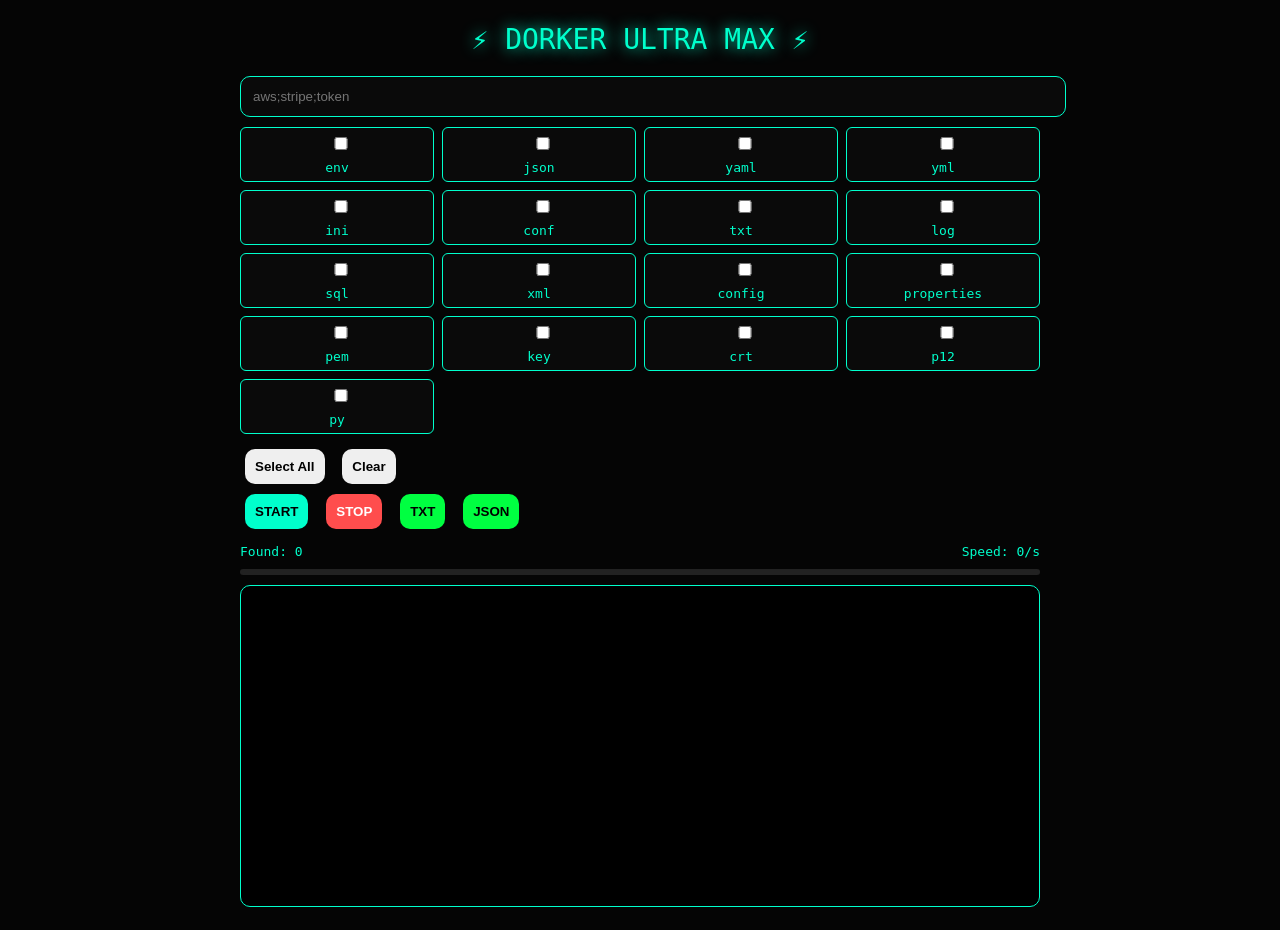
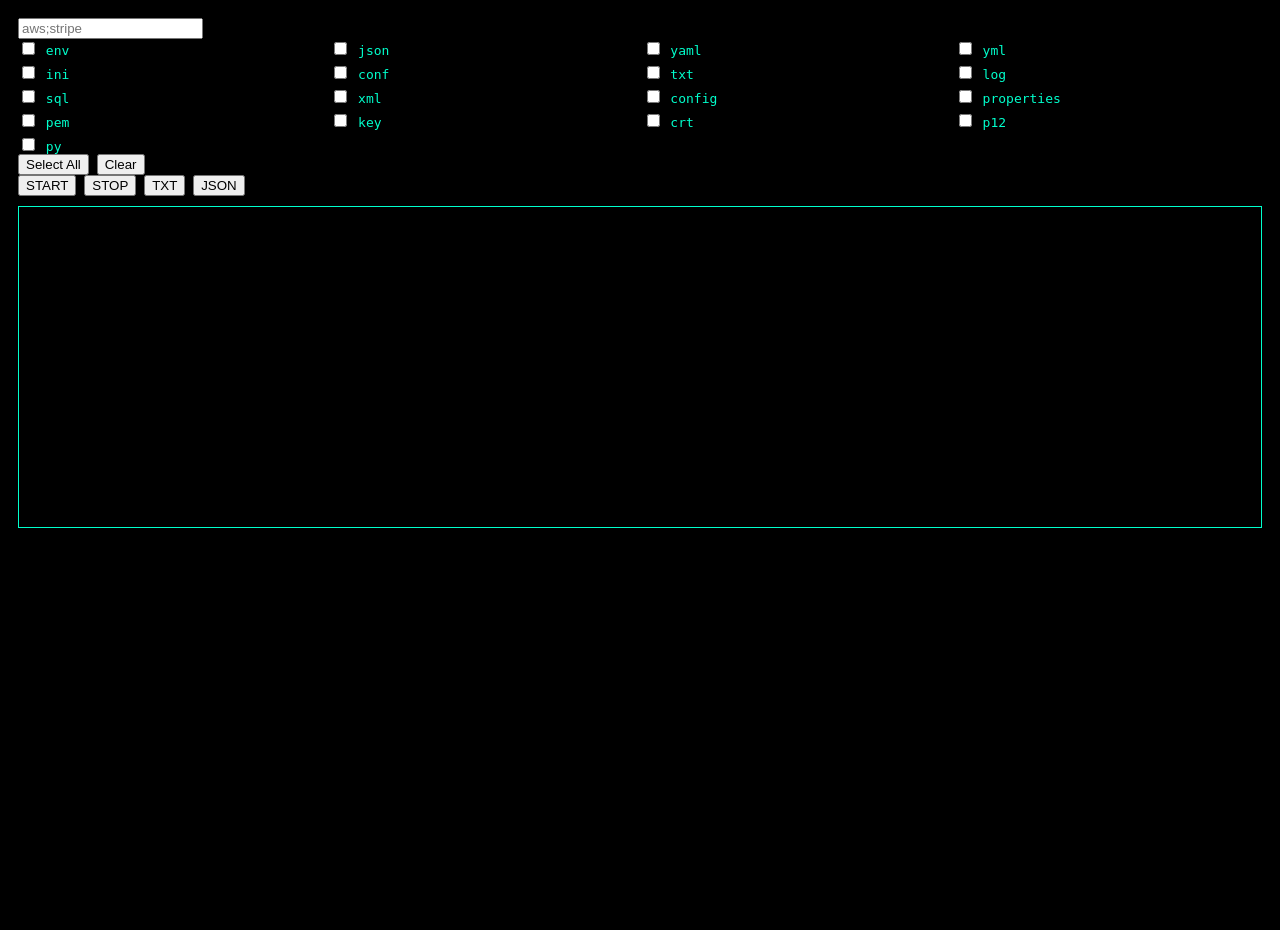
Before and after one commit to gptyasser8-bit/YSHDORKER, a Flask app: page / in a window 1280 px wide. After the commit the page ends 528 px from the top, so only its background shows below. Run offline with Flask 3, Linux system fonts and the light colour scheme.

Commit message:
Update index.html

```diff
--- a/templates/index.html
+++ b/templates/index.html
@@ -1,113 +1,24 @@
 <!DOCTYPE html>
-<html lang="en">
+<html>
 <head>
 <meta charset="UTF-8">
-<meta name="viewport" content="width=device-width, initial-scale=1.0">
-<title>Dorker Ultra MAX</title>
+<title>Dorker</title>
 
 <style>
-body{
-background:#050505;
-color:#00ffcc;
-font-family:monospace;
-padding:15px;
-}
+body{background:#000;color:#00ffcc;font-family:monospace;padding:10px;}
+.grid{display:grid;grid-template-columns:repeat(4,1fr);gap:5px;}
+#log{background:#000;height:300px;overflow:auto;border:1px solid #00ffcc;margin-top:10px;padding:10px;}
+</style>
 
-.title{
-text-align:center;
-font-size:28px;
-text-shadow:0 0 15px #00ffcc;
-margin-bottom:20px;
-}
-
-.container{
-max-width:800px;
-margin:auto;
-}
-
-input{
-width:100%;
-padding:12px;
-margin-bottom:10px;
-background:#0a0a0a;
-border:1px solid #00ffcc;
-color:#00ffcc;
-border-radius:10px;
-}
-
-button{
-padding:10px;
-margin:5px;
-border:none;
-border-radius:10px;
-cursor:pointer;
-font-weight:bold;
-}
-
-.start{background:#00ffcc;color:#000;}
-.stop{background:#ff4d4d;color:#fff;}
-.download{background:#00ff41;color:#000;}
-
-.grid{
-display:grid;
-grid-template-columns:repeat(4,1fr);
-gap:8px;
-margin-bottom:10px;
-}
-
-.ext{
-background:#0a0a0a;
-padding:6px;
-border-radius:6px;
-text-align:center;
-border:1px solid #00ffcc;
-}
-
-#log{
-background:#000;
-height:300px;
-overflow:auto;
-padding:10px;
-border-radius:10px;
-border:1px solid #00ffcc;
-margin-top:10px;
-}
-
-.stats{
-display:flex;
-justify-content:space-between;
-margin-top:10px;
-}
-
-.progress{
-height:6px;
-background:#222;
-margin-top:10px;
-border-radius:10px;
-overflow:hidden;
-}
-
-.fill{
-height:100%;
-width:0%;
-background:#00ffcc;
-}
-</style>
 </head>
 
 <body>
 
-<div class="title">⚡ DORKER ULTRA MAX ⚡</div>
-
-<div class="container">
-
-<input id="keyword" placeholder="aws;stripe;token">
+<input id="keyword" placeholder="aws;stripe">
 
 <div class="grid">
 {% for e in exts %}
-<label class="ext">
-<input type="checkbox" class="extbox" value="{{e}}"> {{e}}
-</label>
+<label><input type="checkbox" class="extbox" value="{{e}}"> {{e}}</label>
 {% endfor %}
 </div>
 
@@ -116,44 +27,26 @@ background:#00ffcc;
 
 <br>
 
-<button class="start" onclick="start()">START</button>
-<button class="stop" onclick="stop()">STOP</button>
-<button class="download" onclick="download('txt')">TXT</button>
-<button class="download" onclick="download('json')">JSON</button>
-
-<div class="stats">
-<div>Found: <span id="found">0</span></div>
-<div>Speed: <span id="speed">0</span>/s</div>
-</div>
-
-<div class="progress">
-<div class="fill" id="bar"></div>
-</div>
+<button onclick="start()">START</button>
+<button onclick="stop()">STOP</button>
+<button onclick="download('txt')">TXT</button>
+<button onclick="download('json')">JSON</button>
 
 <div id="log"></div>
 
-</div>
-
 <script>
 let source;
-let found=0;
-let startTime;
 
 function log(t){
 let el=document.getElementById("log")
-let line=document.createElement("div")
-line.textContent=t
-el.appendChild(line)
+let d=document.createElement("div")
+d.textContent=t
+el.appendChild(d)
 el.scrollTop=el.scrollHeight
 }
 
-function selectAll(){
-document.querySelectorAll(".extbox").forEach(e=>e.checked=true)
-}
-
-function clearAll(){
-document.querySelectorAll(".extbox").forEach(e=>e.checked=false)
-}
+function selectAll(){document.querySelectorAll(".extbox").forEach(e=>e.checked=true)}
+function clearAll(){document.querySelectorAll(".extbox").forEach(e=>e.checked=false)}
 
 function getExt(){
 let ex=[]
@@ -162,10 +55,6 @@ return ex
 }
 
 function start(){
-found=0
-document.getElementById("log").innerHTML=""
-startTime=Date.now()
-
 fetch("/start",{
 method:"POST",
 headers:{'Content-Type':'application/json'},
@@ -176,25 +65,8 @@ ext:getExt()
 })
 
 if(source) source.close()
-source = new EventSource("/logs")
-
-source.onmessage = e=>{
-log(e.data)
-
-if(e.data.includes("SECRET FOUND")){
-found++
-
-document.getElementById("found").innerText=found
-
-let elapsed=(Date.now()-startTime)/1000
-let speed=(found/elapsed).toFixed(1)
-
-document.getElementById("speed").innerText=speed
-
-let progress=Math.min(found*2,100)
-document.getElementById("bar").style.width=progress+"%"
-}
-}
+source=new EventSource("/logs")
+source.onmessage=e=>log(e.data)
 }
 
 function stop(){
@@ -202,8 +74,8 @@ fetch("/stop",{method:"POST"})
 if(source) source.close()
 }
 
-function download(type){
-window.open("/download?type="+type)
+function download(t){
+window.open("/download?type="+t)
 }
 </script>
 
```
